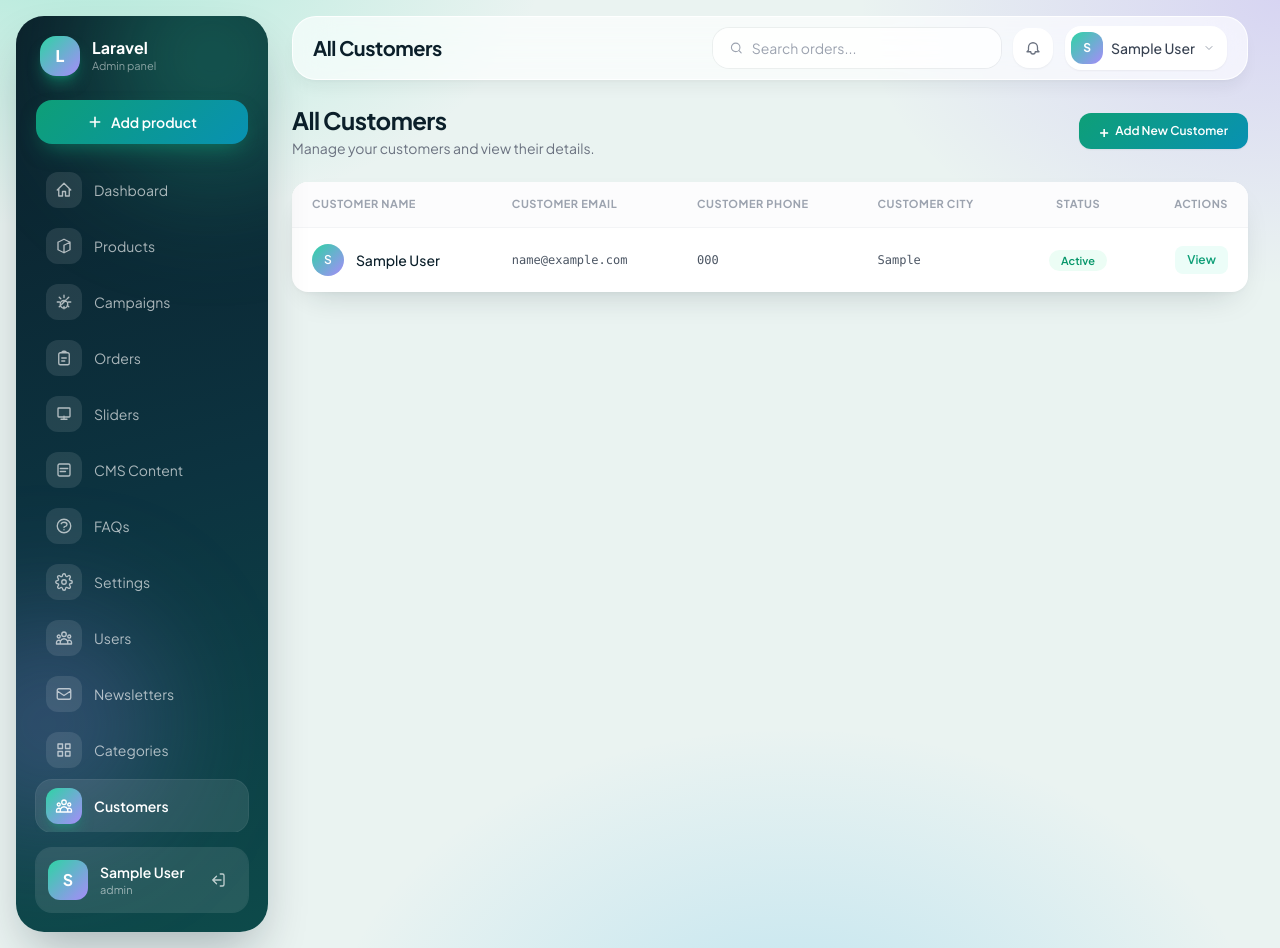
After one commit to sajidahmedkasmani/al-asra-online-website, a Laravel app: page /admin/customers in a window 1280 px wide. The commit adds this page. Run offline with Laravel 12, Linux system fonts and the light colour scheme; a user stored in the database is signed in; tables that the repository leaves empty hold one stand-in row (values such as "Sample post"); some libraries are stand-ins or nearby versions.

Commit message:
list new modules in admin

```diff
--- /dev/null
+++ b/app/Http/Controllers/Admin/CustomerController.php
@@ -0,0 +1,124 @@
+<?php
+
+namespace App\Http\Controllers\Admin;
+
+use App\Http\Controllers\Controller;
+
+use App\Models\Customer;
+use Illuminate\Http\Request;
+use Illuminate\Support\Facades\Hash;
+use Illuminate\Validation\Rule;
+
+class CustomerController extends Controller
+{
+    public function index()
+    {
+        $customers = Customer::latest()->paginate(20);
+
+        return view('admin.customers.index', compact('customers'));
+    }
+
+    // public function create()
+    // {
+    //     $permissions = Permission::where('is_active', true)
+    //         ->orderBy('module')
+    //         ->orderBy('label')
+    //         ->get()
+    //         ->groupBy('module');
+
+    //     return view('admin.users.create', compact('permissions'));
+    // }
+
+    // public function store(Request $request)
+    // {
+    //     $data = $request->validate([
+    //         'name'          => ['required', 'string', 'max:255'],
+    //         'email'         => ['required', 'email', 'unique:users,email'],
+    //         'role'          => ['nullable', 'string', 'max:100'],
+    //         'password'      => ['required', 'string', 'min:8', 'confirmed'],
+    //         'is_active'     => ['boolean'],
+    //         'permissions'   => ['nullable', 'array'],
+    //         'permissions.*' => ['integer', Rule::exists('permissions', 'id')->where('is_active', true)],
+    //     ]);
+
+    //     $user = User::create([
+    //         'name'      => $data['name'],
+    //         'email'     => $data['email'],
+    //         'role'      => $data['role'] ?? null,
+    //         'password'  => Hash::make($data['password']),
+    //         'is_active' => $request->boolean('is_active', true),
+    //         'is_admin' => 1
+    //     ]);
+
+    //     $user->permissions()->sync($data['permissions'] ?? []);
+
+    //     return redirect()->route('admin.users.index')
+    //         ->with('success', 'User created successfully.');
+    // }
+
+    // public function edit(User $user)
+    // {
+    //     $permissions = Permission::where('is_active', true)->orderBy('module')->orderBy('label')->get()->groupBy('module');
+    //     $userPermissions = $user->permissions->pluck('id')->toArray();
+
+    //     return view('admin.users.edit', compact('user', 'permissions', 'userPermissions'));
+    // }
+
+    // public function update(Request $request, User $user)
+    // {
+    //     $data = $request->validate([
+    //         'name'          => ['required', 'string', 'max:255'],
+    //         'email'         => ['required', 'email', 'unique:users,email,' . $user->id],
+    //         'role'          => ['nullable', 'string', 'max:100'],
+    //         'password'      => ['nullable', 'string', 'min:8', 'confirmed'],
+    //         'is_active'     => ['boolean'],
+    //         'permissions'   => ['nullable', 'array'],
+    //         'permissions.*' => ['integer', Rule::exists('permissions', 'id')->where('is_active', true)],
+    //     ]);
+
+    //     $user->fill([
+    //         'name'      => $data['name'],
+    //         'email'     => $data['email'],
+    //         'role'      => $data['role'] ?? null,
+    //         'is_active' => $request->boolean('is_active'),
+    //     ]);
+
+    //     if (!empty($data['password'])) {
+    //         $user->password = Hash::make($data['password']);
+    //     }
+
+    //     $user->save();
+
+    //     $inactivePermissionIds = $user->permissions()
+    //         ->where('is_active', false)
+    //         ->pluck('permissions.id')
+    //         ->all();
+    //     $user->permissions()->sync(array_merge($data['permissions'] ?? [], $inactivePermissionIds));
+
+    //     return redirect()->route('admin.users.index')
+    //         ->with('success', 'User updated successfully.');
+    // }
+
+    // public function destroy(User $user)
+    // {
+    //     if ($user->id === auth()->id()) {
+    //         return back()->with('error', 'You cannot delete your own account.');
+    //     }
+
+    //     $user->delete(); // pivot cascade delete ho jayega
+
+    //     return back()->with('success', 'User deleted successfully.');
+    // }
+
+    // public function toggleActive(User $user)
+    // {
+    //     if ($user->id === auth()->id()) {
+    //         return back()->with('error', 'You cannot deactivate your own account.');
+    //     }
+
+    //     $user->is_active = !$user->is_active;
+    //     $user->save();
+
+    //     return back()->with('success', 'User status updated.');
+    // }
+}
--- a/resources/views/admin/admin_layout/master.blade.php
+++ b/resources/views/admin/admin_layout/master.blade.php
@@ -86,6 +86,11 @@
             ['Settings',  'admin.settings.edit',  'admin.settings.*',  'M12 15a3 3 0 100-6 3 3 0 000 6zM19.4 15a1.7 1.7 0 00.3 1.8l.1.1a2 2 0 11-2.8 2.8l-.1-.1a1.7 1.7 0 00-1.8-.3 1.7 1.7 0 00-1 1.5V21a2 2 0 11-4 0v-.1a1.7 1.7 0 00-1.1-1.5 1.7 1.7 0 00-1.8.3l-.1.1a2 2 0 11-2.8-2.8l.1-.1a1.7 1.7 0 00.3-1.8 1.7 1.7 0 00-1.5-1H3a2 2 0 110-4h.1a1.7 1.7 0 001.5-1.1 1.7 1.7 0 00-.3-1.8l-.1-.1a2 2 0 112.8-2.8l.1.1a1.7 1.7 0 001.8.3H9a1.7 1.7 0 001-1.5V3a2 2 0 114 0v.1a1.7 1.7 0 001 1.5 1.7 1.7 0 001.8-.3l.1-.1a2 2 0 112.8 2.8l-.1.1a1.7 1.7 0 00-.3 1.8V9a1.7 1.7 0 001.5 1H21a2 2 0 110 4h-.1a1.7 1.7 0 00-1.5 1z'],
             ['Users',     'admin.users.index',    'admin.users.*',     'M17 20h5v-2a3 3 0 00-5.356-1.857M17 20H7m10 0v-2c0-.656-.126-1.283-.356-1.857M7 20H2v-2a3 3 0 015.356-1.857M7 20v-2c0-.656.126-1.283.356-1.857m0 0a5.002 5.002 0 019.288 0M15 7a3 3 0 11-6 0 3 3 0 016 0zm6 3a2 2 0 11-4 0 2 2 0 014 0zM7 10a2 2 0 11-4 0 2 2 0 014 0z'],
             ['Newsletters', 'admin.newsletters.index', 'admin.newsletters.*', 'M3 8l9 6 9-6M5 5h14a2 2 0 012 2v10a2 2 0 01-2 2H5a2 2 0 01-2-2V7a2 2 0 012-2z'],
+            ['Categories', 'admin.catalog.index', 'admin.catalog.*', 'M4 4h6v6H4V4zm10 0h6v6h-6V4zM4 14h6v6H4v-6zm10 0h6v6h-6v-6z'],
+            ['Customers', 'admin.customers.index', 'admin.customers.*', 'M17 20h5v-2a3 3 0 00-5.356-1.857M17 20H7m10 0v-2c0-.656-.126-1.283-.356-1.857M7 20H2v-2a3 3 0 015.356-1.857M7 20v-2c0-.656.126-1.283.356-1.857m0 0a5.002 5.002 0 019.288 0M15 7a3 3 0 11-6 0 3 3 0 016 0zm6 3a2 2 0 11-4 0 2 2 0 014 0zM7 10a2 2 0 11-4 0 2 2 0 014 0z'],
+
+            ['Email Queue Monitor', 'admin.queue.monitor', 'admin.queue.*', 'M3 10l8 5.5 8-5.5M5 7h12a2 2 0 012 2v8a2 2 0 01-2 2H5a2 2 0 01-2-2V9a2 2 0 012-2zm3-3h11a2 2 0 012 2v8'],
+
         ];
         $navPermissions = [
             'admin.dashboard' => 'admin.dashboard',
@@ -98,6 +103,9 @@
             'admin.settings.edit' => 'settings.view',
             'admin.users.index' => 'users.view',
             'admin.newsletters.index' => 'newsletter.manage',
+            'admin.catalog.index' => 'catalog.view',
+            'admin.customers.index' => 'customers.view',
+            'admin.queue.monitor' => 'queue.view',
         ];
         $user = auth()->user();
         $initial = strtoupper(substr($user->name ?? 'A', 0, 1));
--- /dev/null
+++ b/resources/views/admin/customers/index.blade.php
@@ -0,0 +1,104 @@
+@extends('admin.admin_layout.master')
+@section('title', 'All Customers')
+
+@section('content')
+<div class="max-w-6xl mx-auto">
+
+    <div class="flex flex-col sm:flex-row sm:items-center justify-between gap-4 mb-6">
+        <div>
+            <h1 class="text-2xl font-bold tracking-tight text-ink">All Customers</h1>
+            <p class="text-sm text-gray-500 mt-0.5">Manage your customers and view their details.</p>
+        </div>
+        @can('users.create')
+            <a href="{{ route('admin.users.create') }}"
+               class="btn-bloom text-white px-5 py-2.5 rounded-xl text-xs font-semibold hover:opacity-90 transition flex items-center gap-1.5 shadow-sm">
+                <span class="text-base leading-none">+</span> Add New Customer
+            </a>
+        @endcan
+    </div>
+
+    <div class="bg-white rounded-2xl soft overflow-hidden">
+        <div class="overflow-x-auto">
+            <table class="w-full text-left border-collapse">
+                <thead>
+                    <tr class="border-b border-gray-100 bg-gray-50/50 text-[11px] font-semibold text-gray-400 uppercase tracking-wider">
+                        <th class="py-3.5 px-5">Customer Name</th>
+                        <th class="py-3.5 px-5">Customer Email</th>
+                        <th class="py-3.5 px-5">Customer Phone</th>
+                        <th class="py-3.5 px-5">Customer City</th>
+                        <th class="py-3.5 px-5 text-center">Status</th>
+
+                        <th class="py-3.5 px-5 text-right">Actions</th>
+                    </tr>
+                </thead>
+                <tbody class="divide-y divide-gray-100 text-sm">
+                    @forelse($customers as $u)
+                        <tr class="hover:bg-gray-50/60 transition">
+                            <td class="py-4 px-5">
+                                <div class="flex items-center gap-3">
+                                    <span class="w-8 h-8 rounded-full bg-gradient-to-br from-brand-400 to-bloom-400 text-white text-xs font-semibold flex items-center justify-center shrink-0">
+                                        {{ strtoupper(substr($u->name, 0, 1)) }}
+                                    </span>
+                                    <div>
+                                        <p class="font-medium text-ink flex items-center gap-1.5">
+                                            {{ $u->name }}
+                                        </p>
+                                    </div>
+                                </div>
+                            </td>
+                            <td class="py-4 px-5 text-gray-600 font-mono text-xs">{{ $u->email ?? '—' }}</td>
+                            <td class="py-4 px-5 text-gray-600 font-mono text-xs">{{ $u->phone ?? '—' }}</td>
+                            <td class="py-4 px-5 text-gray-600 font-mono text-xs">{{ $u->city ?? '—' }}</td>
+                            <td class="py-4 px-5 text-center">
+                                @can('users.toggle-active')
+                                    @if($u->id !== auth()->id() && $u->id !== 1)
+                                        <form method="POST" action="{{ route('admin.users.toggle-active', $u) }}" class="inline">
+                                            @csrf
+                                            <button type="submit" class="px-3 py-1 rounded-full text-[11px] font-semibold transition {{ $u->is_active ? 'bg-emerald-50 text-emerald-600 hover:bg-emerald-100' : 'bg-gray-100 text-gray-500 hover:bg-gray-200' }}">
+                                                {{ $u->is_active ? 'Active' : 'Inactive' }}
+                                            </button>
+                                        </form>
+                                    @else
+                                        <span class="px-3 py-1 rounded-full text-[11px] font-semibold bg-emerald-50 text-emerald-600">Active</span>
+                                    @endif
+                                @else
+                                    <span class="px-3 py-1 rounded-full text-[11px] font-semibold {{ $u->is_active ? 'bg-emerald-50 text-emerald-600' : 'bg-gray-100 text-gray-500' }}">
+                                        {{ $u->is_active ? 'Active' : 'Inactive' }}
+                                    </span>
+                                @endcan
+                            </td>
+
+                            <td class="py-4 px-5 text-right space-x-2">
+                                @can('users.edit')
+                                    <a href="{{ route('admin.users.edit', $u) }}"
+                                       class="inline-flex items-center text-xs font-semibold text-brand-600 hover:text-brand-700 bg-brand-50 px-3 py-1.5 rounded-lg transition">
+                                        View
+                                    </a>
+                                @endcan
+
+                                @can('users.delete')
+                                    @if($u->id !== auth()->id() && $u->id !== 1)
+                                        <form method="POST" action="{{ route('admin.users.destroy', $u) }}" class="inline"
+                                              onsubmit="return confirm('Are you sure you want to delete this user?');">
+                                            @csrf @method('DELETE')
+                                            <button type="submit" class="inline-flex items-center text-xs font-semibold text-rose-600 hover:text-rose-700 bg-rose-50 px-3 py-1.5 rounded-lg transition">
+                                                Delete
+                                            </button>
+                                        </form>
+                                    @endif
+                                @endcan
+                            </td>
+                        </tr>
+                    @empty
+                        <tr>
+                            <td colspan="5" class="py-12 text-center text-gray-400">No customers yet.</td>
+                        </tr>
+                    @endforelse
+                </tbody>
+            </table>
+        </div>
+    </div>
+
+    <div class="mt-4">{{ $customers->links() }}</div>
+</div>
+@endsection
--- a/resources/views/admin/queue-monitor.blade.php
+++ b/resources/views/admin/queue-monitor.blade.php
@@ -9,13 +9,13 @@
             <div class="bg-white p-6 rounded-xl shadow-sm border-l-4 border-yellow-500">
                 <h3 class="text-gray-500 text-sm font-medium">Pending Emails</h3>
                 <p class="text-3xl font-bold">{{ $pendingJobs }}</p>
-            <p class="text-xs text-gray-400 mt-1">Queue mein bhejne ke liye bachi hui hain</p>
+                <p class="text-xs text-gray-400 mt-1">Left in queue for send there recipents</p>
             </div>
 
             <div class="bg-white p-6 rounded-xl shadow-sm border-l-4 border-green-500">
                 <h3 class="text-gray-500 text-sm font-medium">Recently Sent</h3>
                 <p class="text-3xl font-bold">{{ $recentEmails->where('status', 'sent')->count() }}</p>
-            <p class="text-xs text-gray-400 mt-1">Last 50 emails mein se</p>
+                <p class="text-xs text-gray-400 mt-1">From Last 50 emails</p>
             </div>
 
             <div class="bg-white p-6 rounded-xl shadow-sm border-l-4 border-red-500">
--- a/routes/web.php
+++ b/routes/web.php
@@ -18,6 +18,8 @@ use App\Http\Controllers\Admin\QueueMonitorController;
 use App\Http\Controllers\Admin\PermissionController;
 use App\Http\Controllers\Admin\CatalogController;
 use App\Http\Controllers\Admin\CampaignController;
+use App\Http\Controllers\Admin\CustomerController;
+
 use App\Http\Controllers\WishlistController;
 use App\Http\Controllers\SitemapController;
 
@@ -211,6 +213,12 @@ use App\Http\Controllers\CustomerProfileController;
                 Route::post('categories/{category}/toggle', 'toggleCategory')->middleware('can:products.edit')->name('catalog.categories.toggle');
             });
         // Catalog Management
+
+        // Customer Management
+            Route::controller(CustomerController::class)->group(function() {
+                Route::get('customers', 'index')->middleware('can:customers.view')->name('customers.index');
+            });
+        // Customer Management
     });
 // ===== CMS ADMIN PANEL =====
 
```
Lines whose indentation alone changed are shown as unchanged.
